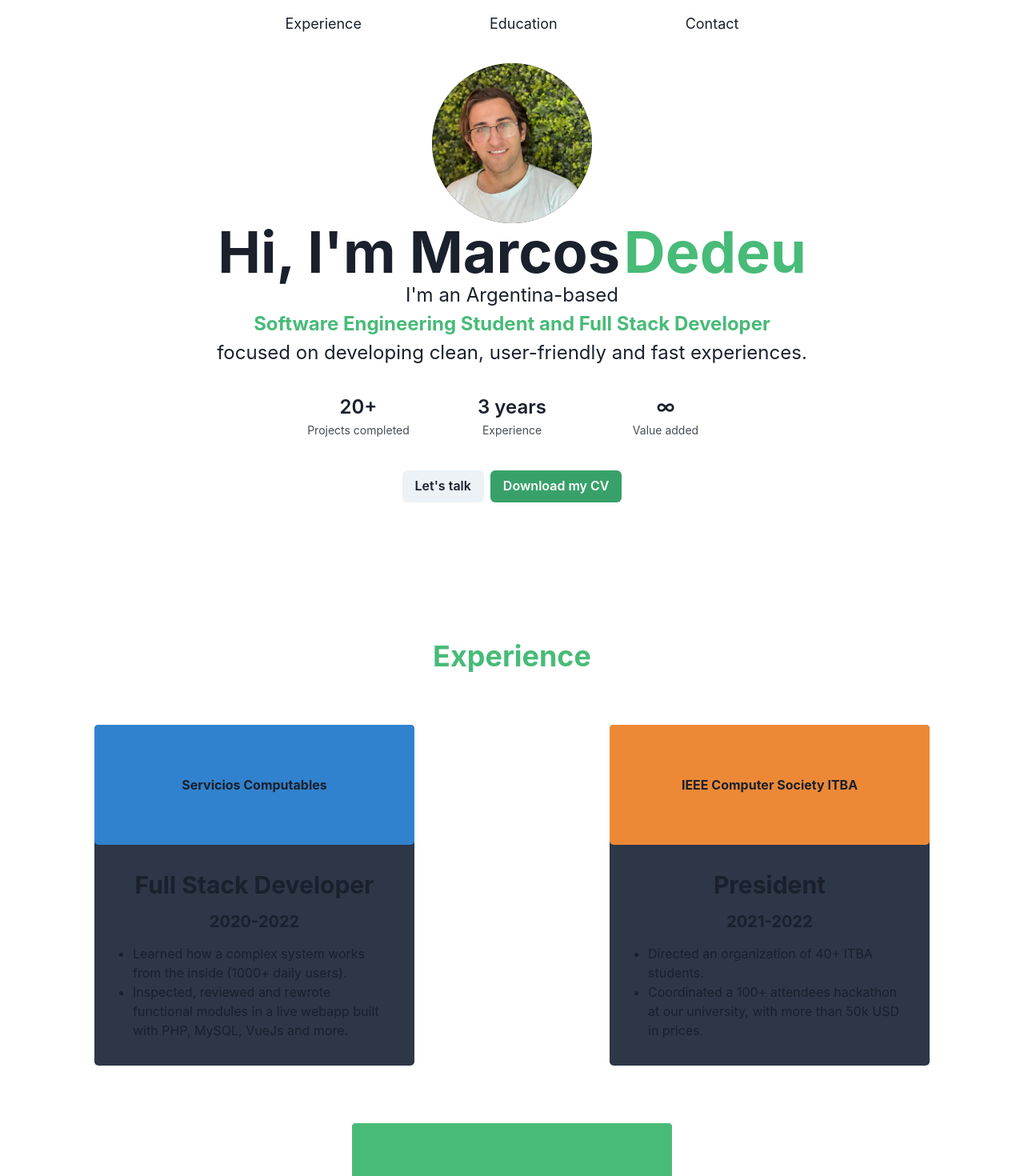
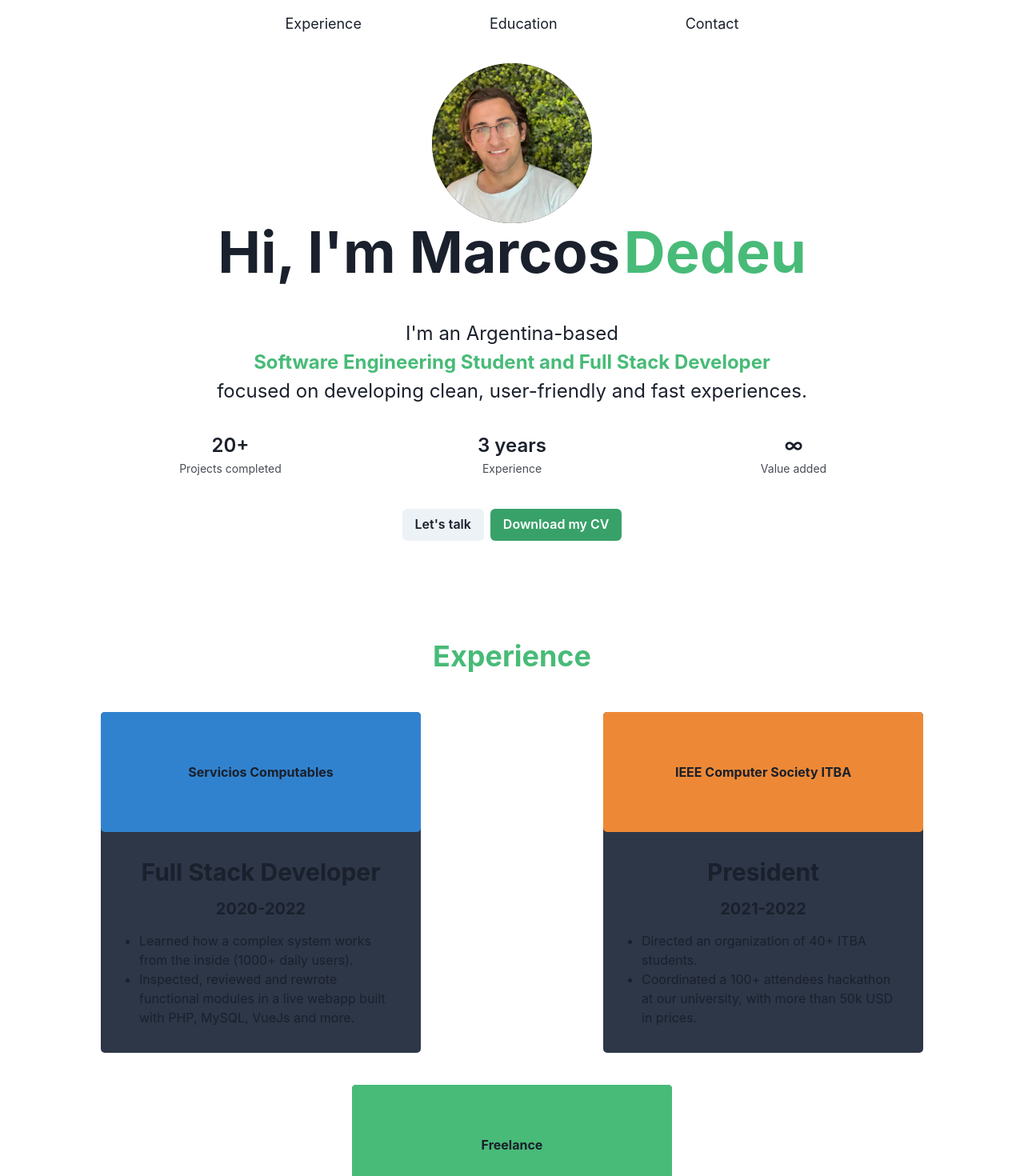
Before and after one commit to mdedeu/personal-website, a React (Create React App) app: page / in a window 1280 px wide. Shown: the top 1470 px of the page at 80% size. Built offline with nearby package versions, Linux system fonts and the light colour scheme.

Commit message:
Responsiveness

```diff
--- a/src/App.tsx
+++ b/src/App.tsx
@@ -1,7 +1,7 @@
 import * as React from "react"
 import {
     ChakraProvider,
-    theme, Text, Image, Center, Button,  Flex, ButtonGroup, Stat,  StatNumber, StatHelpText, Heading
+    theme, Text, Image, Center, Button, Flex, ButtonGroup, Stat, StatNumber, StatHelpText, Heading, Wrap, WrapItem
 } from "@chakra-ui/react"
 import {Navbar} from './components/Navbar';
 import {MiddleText} from './components/MiddleText';
@@ -11,9 +11,11 @@ import {FaGithub, FaLinkedin, FaTwitter} from "react-icons/all";
 
 export const App = () => (
   <ChakraProvider theme={theme}>
+      <Flex>
           <Navbar/>
+      </Flex>
       <Flex direction="column" h="90vh">
-          <Flex direction="column" justify="center" align="center">
+          <Flex direction="column" justify="center" align="center" mx="auto">
               <Center>
                   <Image src='Marcos.avif' w='200px'/>
               </Center>
@@ -21,20 +23,26 @@ export const App = () => (
           </Flex>
 
           <Center mt="2em">
-              <Flex>
+              <Wrap spacing={{ base:'1em', md:'10em' }} justify="center">
+                  <WrapItem>
                       <Stat alignItems="center" w="12rem">
                           <StatNumber alignItems="center"><Text align="center">20+</Text></StatNumber>
                           <StatHelpText><Text align="center" >Projects completed</Text></StatHelpText>
                       </Stat>
+                  </WrapItem>
+                 <WrapItem>
                      <Stat alignItems="center" w="12rem" >
                          <StatNumber><Text align="center">3 years</Text></StatNumber>
                          <StatHelpText><Text align="center">Experience</Text></StatHelpText>
                      </Stat>
+                 </WrapItem>
+                 <WrapItem>
                      <Stat alignItems="center" w="12rem">
                          <StatNumber><Text align="center">∞</Text></StatNumber>
                          <StatHelpText><Text align="center">Value added</Text></StatHelpText>
                      </Stat>
-              </Flex>
+                 </WrapItem>
+              </Wrap>
           </Center>
 
           <Flex mt='2em' justify="center" align="center">
--- a/src/components/EducationCard.tsx
+++ b/src/components/EducationCard.tsx
@@ -10,7 +10,7 @@ type EducationCardProps = {
 }
 const EducationCard = ({institution, image, title, year}: EducationCardProps) => {
     return (
-        <Flex justify="center" direction="column" bgColor="gray.700" borderRadius="5px" w="400px" m={8}>
+        <Flex justify="center" direction="column" bgColor="gray.700" borderRadius="5px" w={{base: '350px', md:'400px'}} m={8}>
             <Flex direction="column" p={8} gap={4} justify="center" align="center">
                 <Heading size="lg">{title}</Heading>
                 <Text size="md">{institution}</Text>
--- a/src/components/Experience.tsx
+++ b/src/components/Experience.tsx
@@ -6,7 +6,7 @@ const Experience = () => {
     return (
         <Flex direction="column" justify="center" align="center" id="experience">
             <Heading textColor="green.400">Experience</Heading>
-            <Wrap justify="space-around" my={8} mx="auto">
+            <Wrap justify="space-around" my={8} mx="1rem">
                 <WrapItem>
                     <JobCard workplace="Servicios Computables"
                              title="Full Stack Developer"
--- a/src/components/JobCard.tsx
+++ b/src/components/JobCard.tsx
@@ -12,7 +12,7 @@ type JobCardProps = {
 
 const JobCard = ({workplace, color, title, year, listItem1, listItem2}:JobCardProps) => {
     return (
-        <Flex justify="center" direction="column" bgColor="gray.700" borderRadius="5px" w="400px" m={8}>
+        <Flex justify="center" direction="column" bgColor="gray.700" borderRadius="5px" w={{base: '350px', md:'400px'}} m={4}>
             <Flex h="150px" bgColor={color}  borderRadius="5px">
                 <Text fontWeight="bold" m="auto">{workplace}</Text>
             </Flex>
--- a/src/components/MiddleText.tsx
+++ b/src/components/MiddleText.tsx
@@ -5,7 +5,7 @@ import * as React from "react";
 class MiddleText extends React.Component {
     render(){
         return (
-                <Flex direction={{base: 'column'}} justify="center">
+                <Flex direction={{base: 'column'}} justify="center" mx="2rem">
                     <Heading size={{ base: 'xl', md:'4xl'}} alignItems='center' mx="auto">
                             <Center>
                                 <Text align="center">Hi, I'm Marcos</Text>
@@ -13,7 +13,7 @@ class MiddleText extends React.Component {
                             </Center>
 
                     </Heading>
-                    <Text as="span" fontSize={{base: 'lg', md:'2xl'}} align='center' mx="auto">
+                    <Text as="span" fontSize={{base: 'lg', md:'2xl'}} align='center' mx="auto" mt="2em">
                            I'm an Argentina-based
                             <Text  fontWeight='bold' color='green.400'>Software Engineering Student and Full Stack
                                 Developer</Text>
--- a/src/components/Navbar.tsx
+++ b/src/components/Navbar.tsx
@@ -2,7 +2,7 @@ import React from "react"
 import { Flex, Link, Text} from "@chakra-ui/react"
 export function Navbar(){
     return (
-        <Flex alignItems='center' gap={{ base: 10, md: 40}} justifyContent='center'  p={4} mb="20px">
+        <Flex alignItems='center' gap={{ base: 10, md: 40}} justifyContent='center'  p={4} mb="20px" mx="auto">
             <Link  href="#experience" textDecoration="none">
                 <Text fontSize="lg">Experience</Text>
             </Link>
```
Lines whose indentation alone changed are shown as unchanged.
